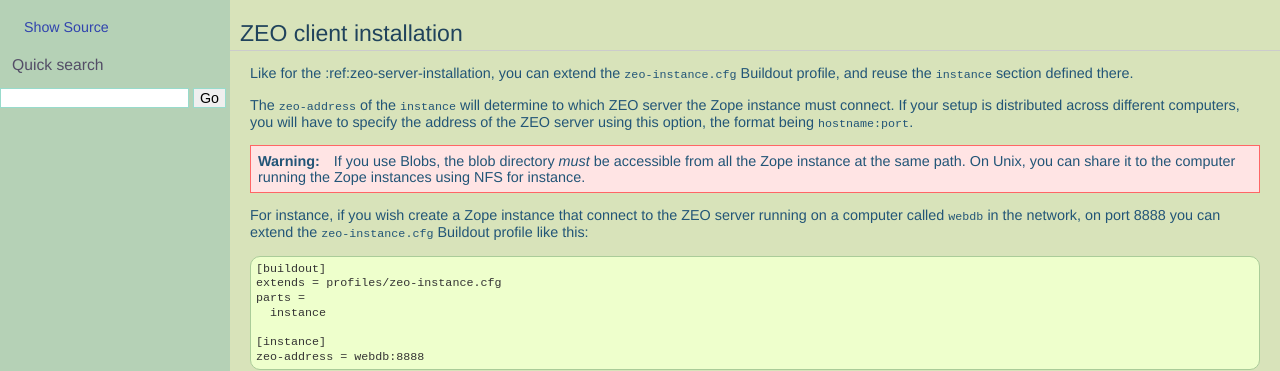
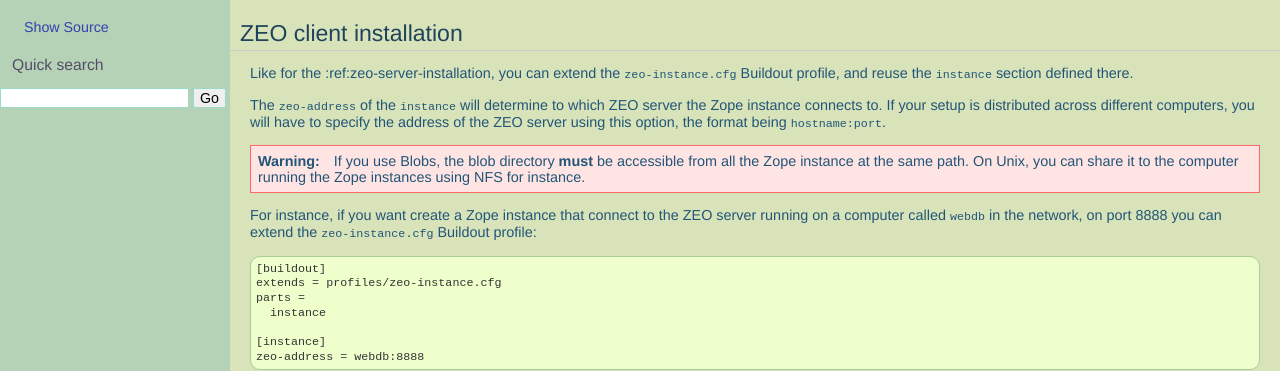
Before and after one commit to silvacms/documentation, a Sphinx documentation site: the page built from source/silva/cluster/zeo.rst, in a window 1280 px wide. Shown: the part 702-1073 px from the top of the page. Built offline with Sphinx 7.4.7, drawn with Linux system fonts in a browser that asks for light colours; pages that are not in the unit, such as notebooks, are missing from menus; comment, search, counter and statistics services are not loaded.

Commit message:
more corrections

```diff
--- a/source/silva/cluster/zeo.rst
+++ b/source/silva/cluster/zeo.rst
@@ -64,21 +64,20 @@ Like for the :ref:zeo-server-installation, you can extend the
 section defined there.
 
 The ``zeo-address`` of the ``instance`` will determine to which ZEO
-server the Zope instance must connect. If your setup is distributed
+server the Zope instance connects to. If your setup is distributed
 across different computers, you will have to specify the address of
 the ZEO server using this option, the format being ``hostname:port``.
 
 .. warning::
 
-   If you use Blobs, the blob directory *must* be accessible from all
+   If you use Blobs, the blob directory **must** be accessible from all
    the Zope instance at the same path. On Unix, you can share it to
    the computer running the Zope instances using NFS for instance.
 
 
-For instance, if you wish create a Zope instance that connect to the
+For instance, if you want create a Zope instance that connect to the
 ZEO server running on a computer called ``webdb`` in the network, on
-port 8888 you can extend the ``zeo-instance.cfg`` Buildout profile
-like this:
+port 8888 you can extend the ``zeo-instance.cfg`` Buildout profile:
 
 .. code-block:: buildout
 
```
